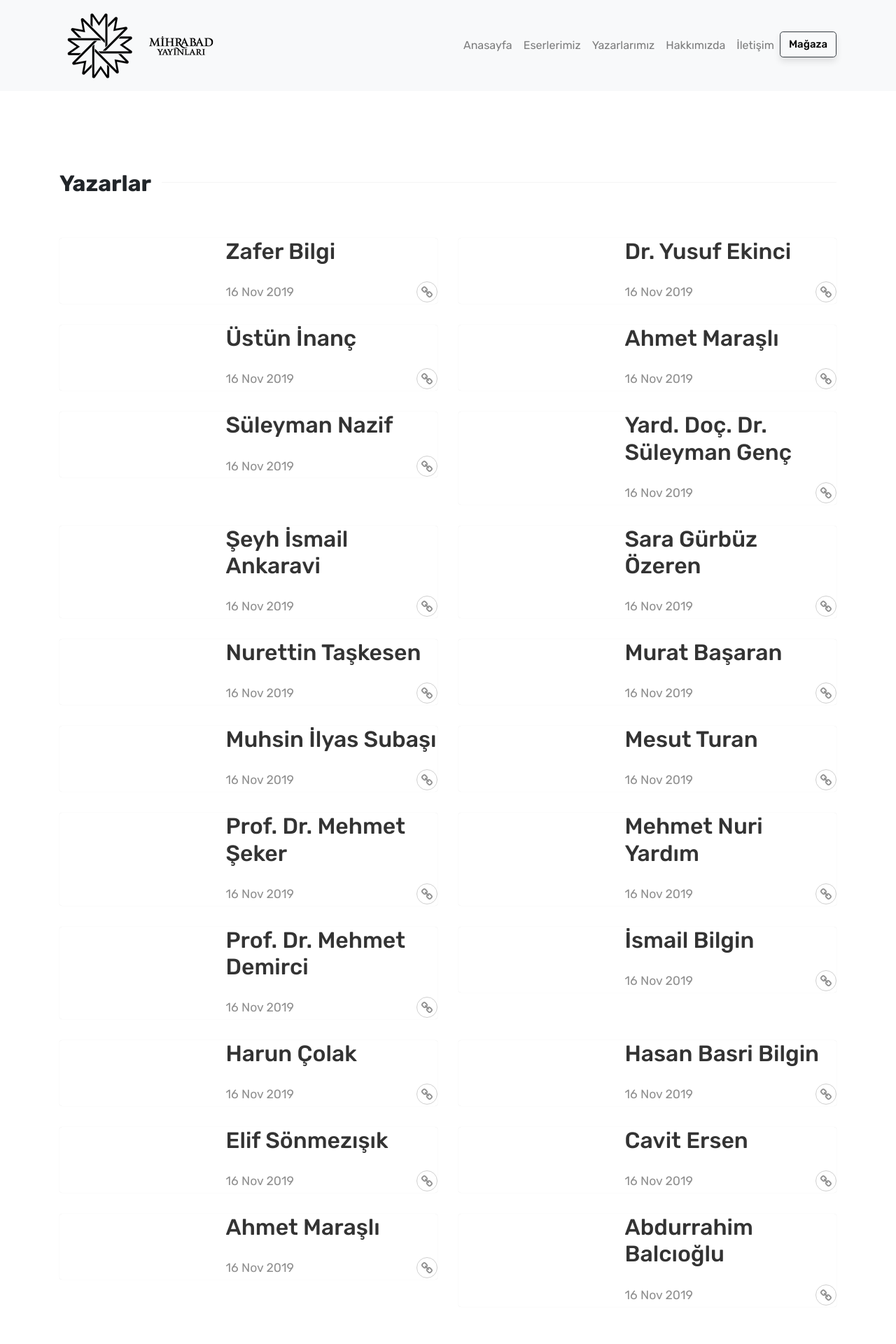
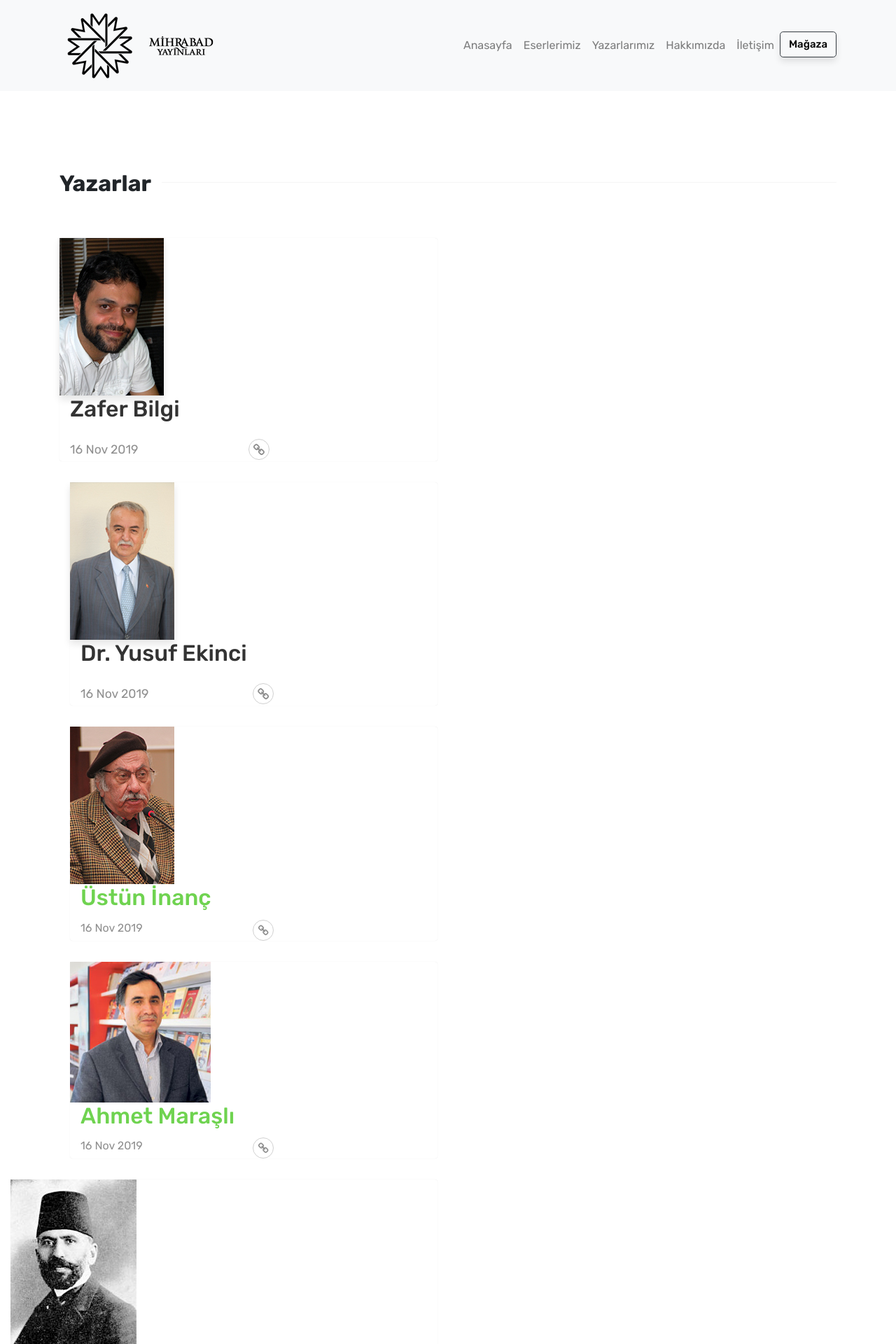
Before and after one commit to edamla/mihrabad, a Jekyll site: the page built from indexyazarlar.html, in a window 1280 px wide. Shown: the top 1920 px of the page at 70% size. Built offline with Jekyll 4.4.1, drawn with Linux system fonts in a browser that asks for light colours.

Commit message:
Update yazarbox.html

```diff
--- a/_includes/yazarbox.html
+++ b/_includes/yazarbox.html
@@ -5,7 +5,10 @@
     <div class="row">
         <div class="col-md-5 wrapthumbnail">
             <a href="{{ post.url | absolute_url }}">
-            <div class="thumbnail" style="background-image:url({{site.baseurl}}/{{post.image}});">
+                <img src="{{ site.baseurl }}/{{ post.image }}" alt="" class="thumbnail">
+
+
+            <!-- <div class="thumbnail" style="background-image:url({{ site.baseurl }}/{{ post.image }});"> -->
             </div>
             </a>
         </div>
```
